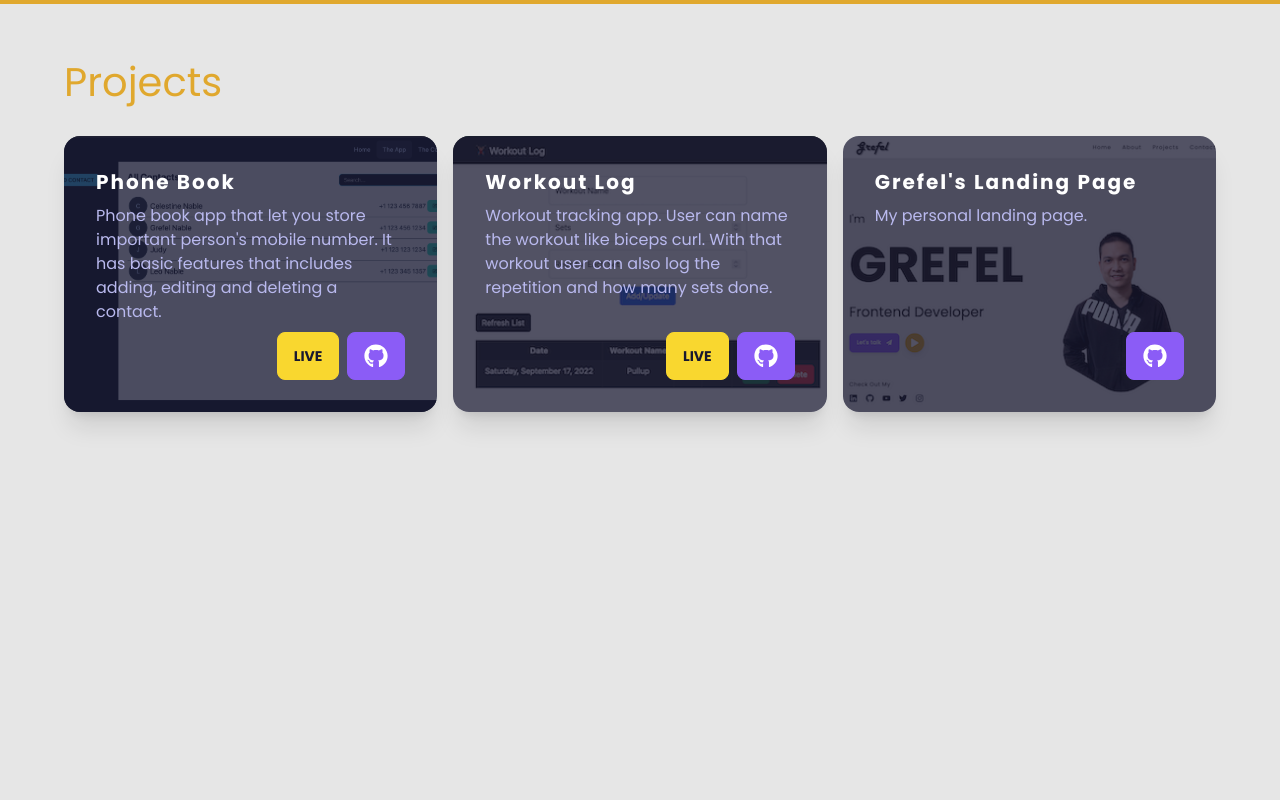
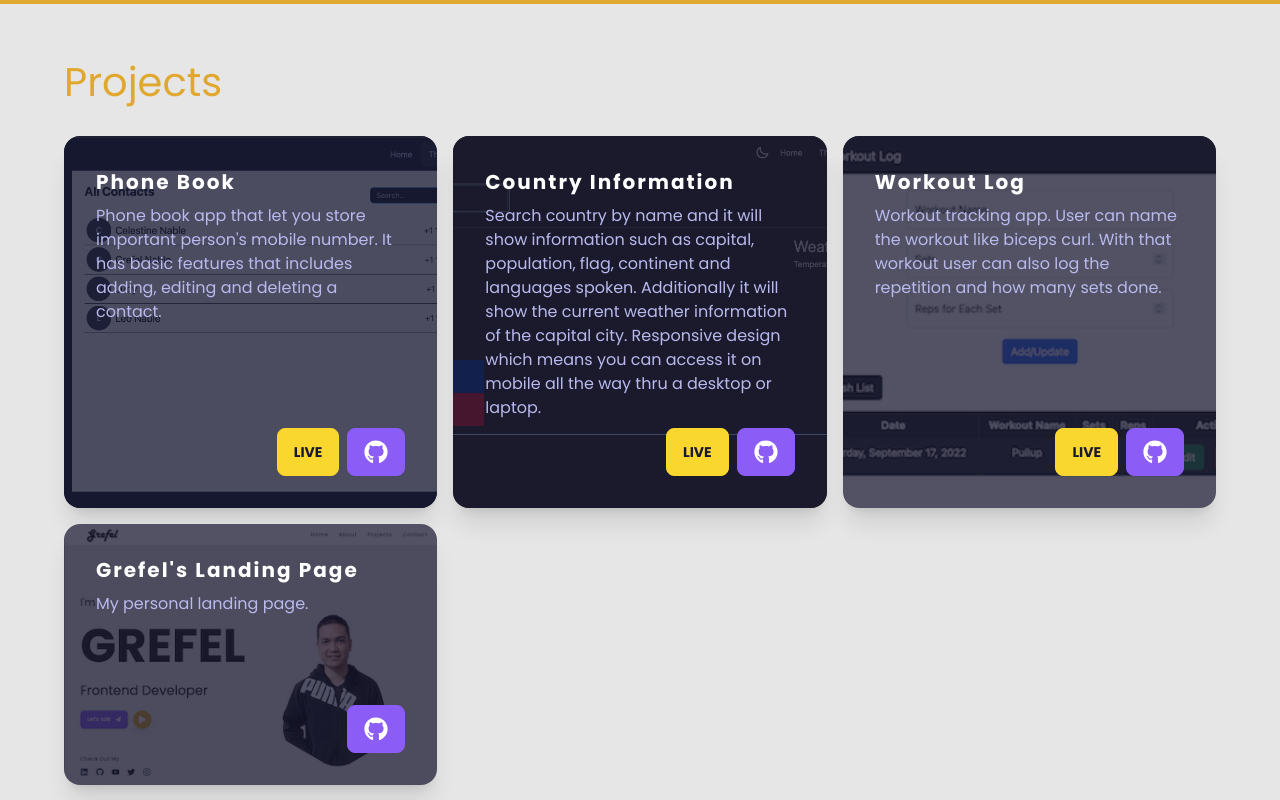
Before and after one commit to grefelnable/grefel-nable-landing, a React (Create React App) app: page / in a window 1280 px wide. Shown: the part 1660-2460 px from the top of the page. Built offline with nearby package versions, Linux system fonts and the light colour scheme.

Commit message:
Add Country app in Projects

```diff
--- a/src/projects-data.js
+++ b/src/projects-data.js
@@ -10,6 +10,15 @@ export const projectsFile = [
   },
   {
     id: 2,
+    name: "country information",
+    img: "./project-snapshots/country-snapshot.png",
+    description:
+      "Search country by name and it will show information such as capital,  population, flag, continent and languages spoken. Additionally it will    show the current weather information of the capital city. Responsive      design which means you can access it on mobile all the way thru a         desktop or laptop.",
+    preview: "https://country-information-c3d21.web.app/",
+    code: "https://github.com/grefelnable/country-information",
+  },
+  {
+    id: 3,
     name: "workout log",
     img: "./project-snapshots/workout-snapshot.png",
     description:
```
Also changed, not shown: public/project-snapshots/country-snapshot.png (added).
